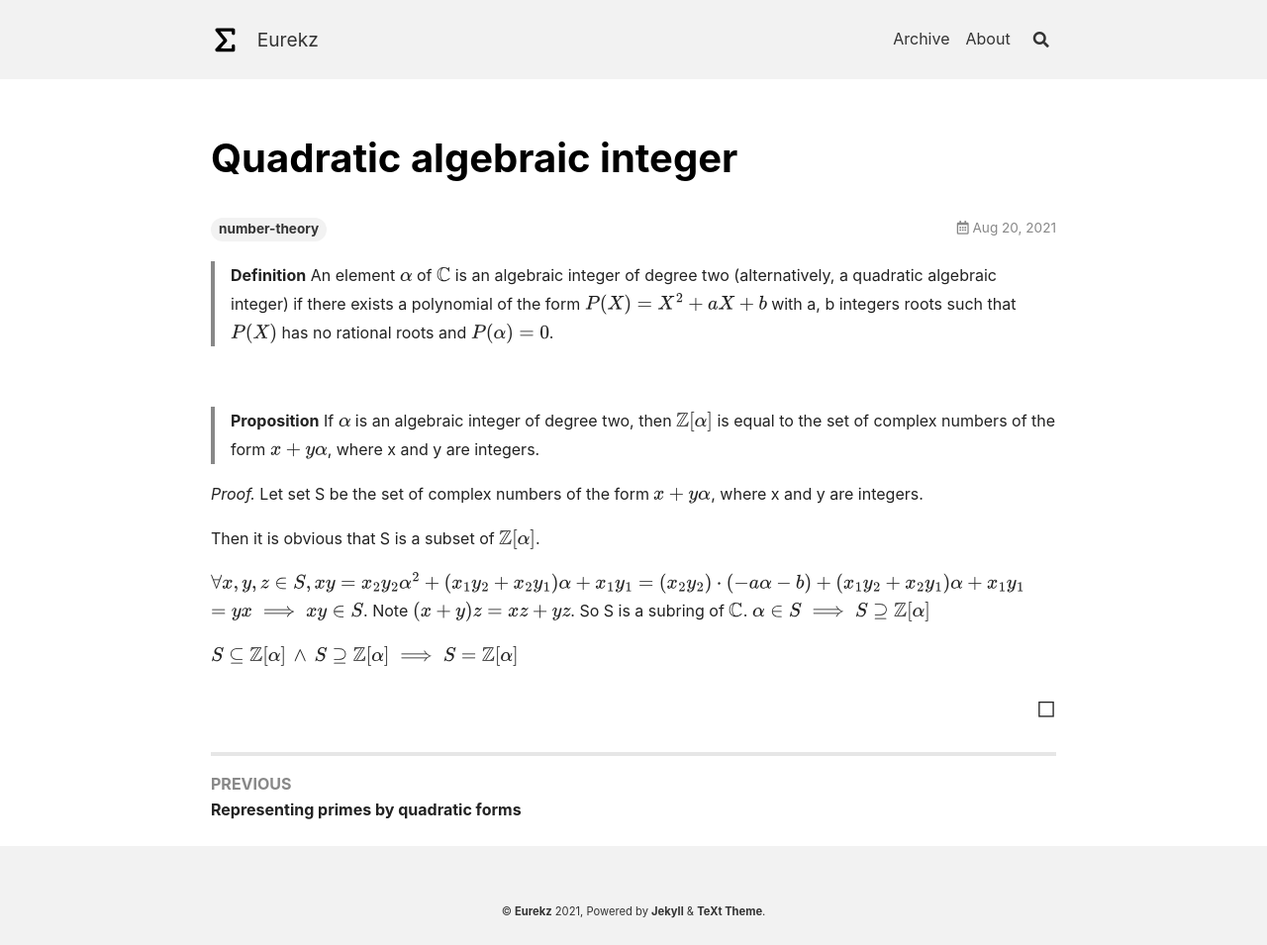
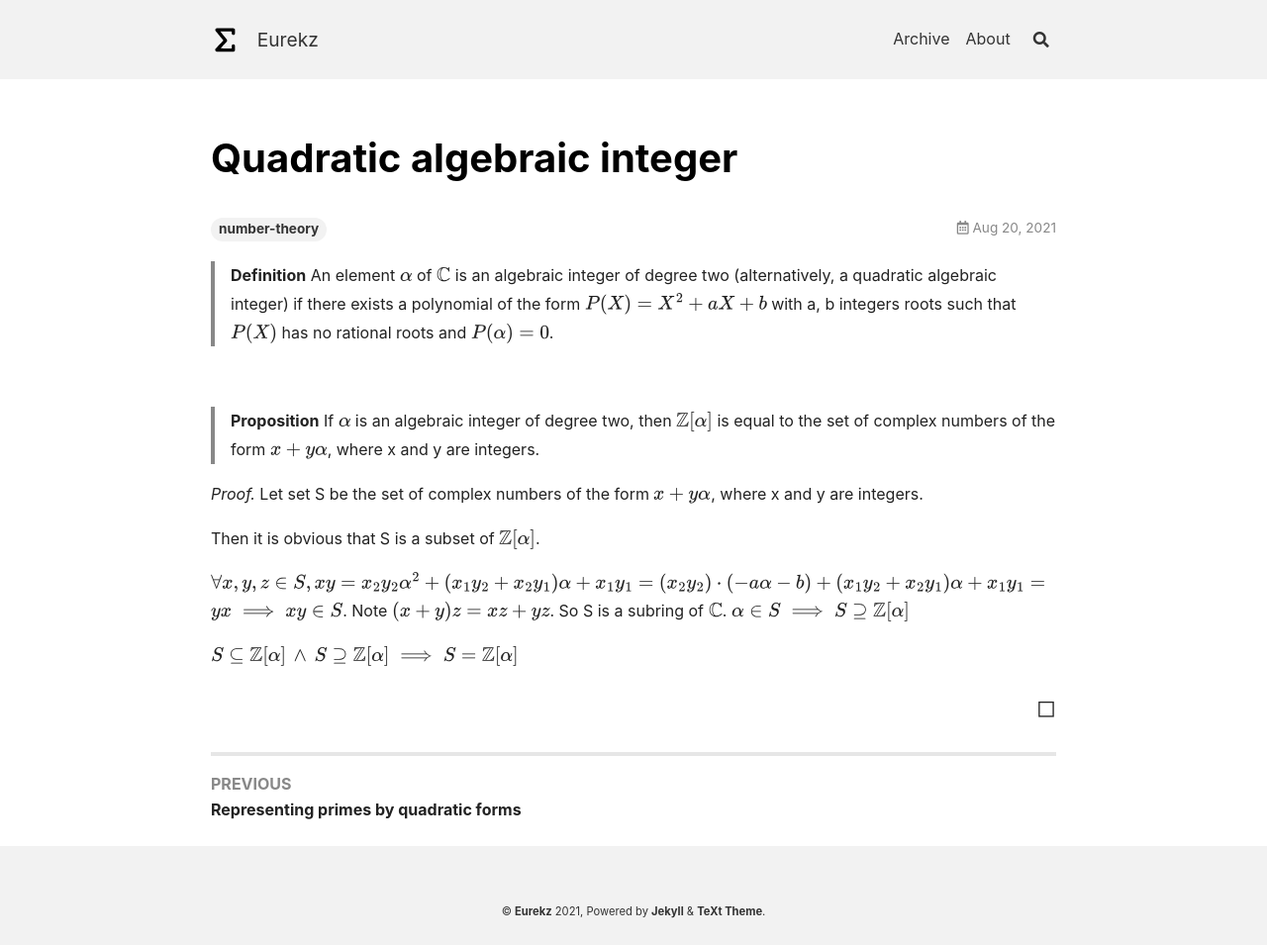
Before and after one commit to Yonderz/yonderz.github.io, a Jekyll site: the page built from _posts/2021-08-20-quadratic-algebraic-integer.html, in a window 1280 px wide. Shown: the whole page at 99% size. Built offline with Jekyll 4.4.1, drawn with Linux system fonts in a browser that asks for light colours; comment, search, counter and statistics services are not loaded.

Commit message:
change spacing

```diff
--- a/_posts/2021-08-20-quadratic-algebraic-integer.html
+++ b/_posts/2021-08-20-quadratic-algebraic-integer.html
@@ -26,7 +26,7 @@ excerpt: <blockquote class="statement"> <p><strong>Proposition</strong> If <span
     and y are integers.</p>
 <p>Then it is obvious that S is a subset of <span class="inline_math">\( \mathbb Z [\alpha] \)</span>.</p>
 <p><span class="inline_math">\( \forall x,y,z \in S, xy=x_2 y_2 \alpha^2 + (x_1y_2+x_2y_1) \alpha + x_1 y_1= (x_2
-        y_2)\cdot(-a\alpha-b)+ (x_1y_2+x_2y_1) \alpha + x_1 y_1 \)</span><span class="inline_math">\( = yx \implies xy \in S \)</span>.<span
+        y_2)\cdot(-a\alpha-b)+ (x_1y_2+x_2y_1) \alpha + x_1 y_1 = \)</span><span class="inline_math">\( yx \implies xy \in S \)</span>.<span
         class="intersentencespace"></span> Note <span class="inline_math">\( (x+y)z=xz+yz \)</span>.<span
         class="intersentencespace"></span> So S is a subring of <span class="inline_math">\( \mathbb C
         \)</span>.<span class="intersentencespace"></span> <span class="inline_math">\( \alpha \in S \implies S
```
